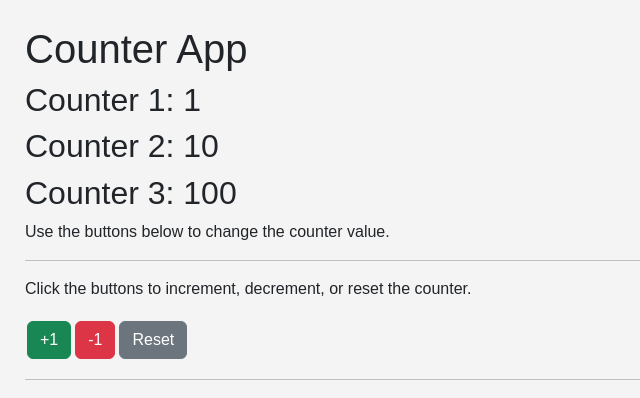
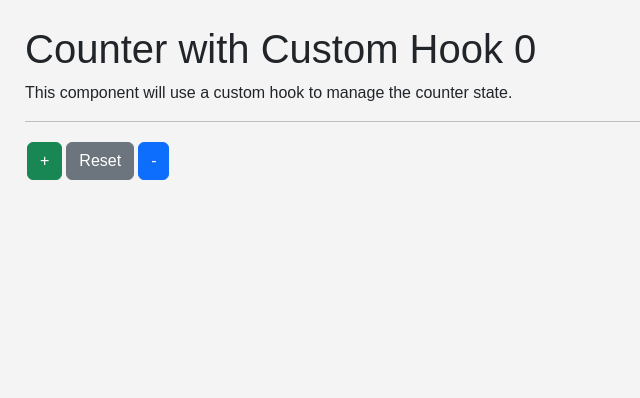
Before and after one commit to GuitHub75/HooksReact, a React (Vite) app: page / in a window 1280 px wide. Shown: the top 398 px of the page, without its empty margins (0-640 px from the left). Built offline with nearby package versions, Linux system fonts and the light colour scheme.

Commit message:
useState practice

```diff
--- /dev/null
+++ b/src/01-useSate/CounterwIthCustomHook.jsx
@@ -0,0 +1,15 @@
+import { useCounter } from "../hooks/useCounter";
+
+export const CounterwIthCustomHook = () => {
+    const { counter, increment, decrement, reset} = useCounter(0);
+  return (
+    <>
+      <h1>Counter with Custom Hook {counter}</h1>
+        <p>This component will use a custom hook to manage the counter state.</p>
+      <hr/>
+      <button className="btn btn-success" onClick={() => increment(10, 100)}>+</button>
+      <button className="btn btn-secondary" onClick={reset}>Reset</button>
+      <button className="btn btn-primary" onClick={() => decrement(10, 0)}>-</button>
+    </>
+  );
+};
--- /dev/null
+++ b/src/hooks/useCounter.js
@@ -0,0 +1,30 @@
+import { useState } from "react";
+
+export const useCounter = (initialValue = 1) => {
+
+  const [counter, setCounter] = useState(initialValue);
+
+  const increment = (value = 1, maxValue = Infinity) => {
+    if (counter + value > maxValue) {
+      alert(`Counter cannot exceed ${maxValue}`);
+      return;
+    }
+    setCounter(counter + value);
+  }
+  const decrement = (value = 1 , minValue = 0) => {
+    if (counter - value < minValue) {
+      alert(`Counter cannot go below ${minValue}`);
+      return;
+    }
+    setCounter(counter - value);
+  };
+  const reset = () => setCounter(initialValue);
+
+  return {
+    counter,
+    increment,
+    decrement,
+    reset,
+  };
+
+};
--- a/src/main.jsx
+++ b/src/main.jsx
@@ -2,10 +2,11 @@ import { StrictMode } from 'react'
 import { createRoot } from 'react-dom/client'
 import './index.css'
 //import {HooksApp} from './HooksApp'
-import { CounterApp } from './01-useSate/CounterApp'
+//import { CounterApp } from './01-useSate/CounterApp'
+import { CounterwIthCustomHook } from './01-useSate/CounterwIthCustomHook'
 
 createRoot(document.getElementById('root')).render(
   <StrictMode>
-    <CounterApp />
+    <CounterwIthCustomHook />
   </StrictMode>,
 )
```
